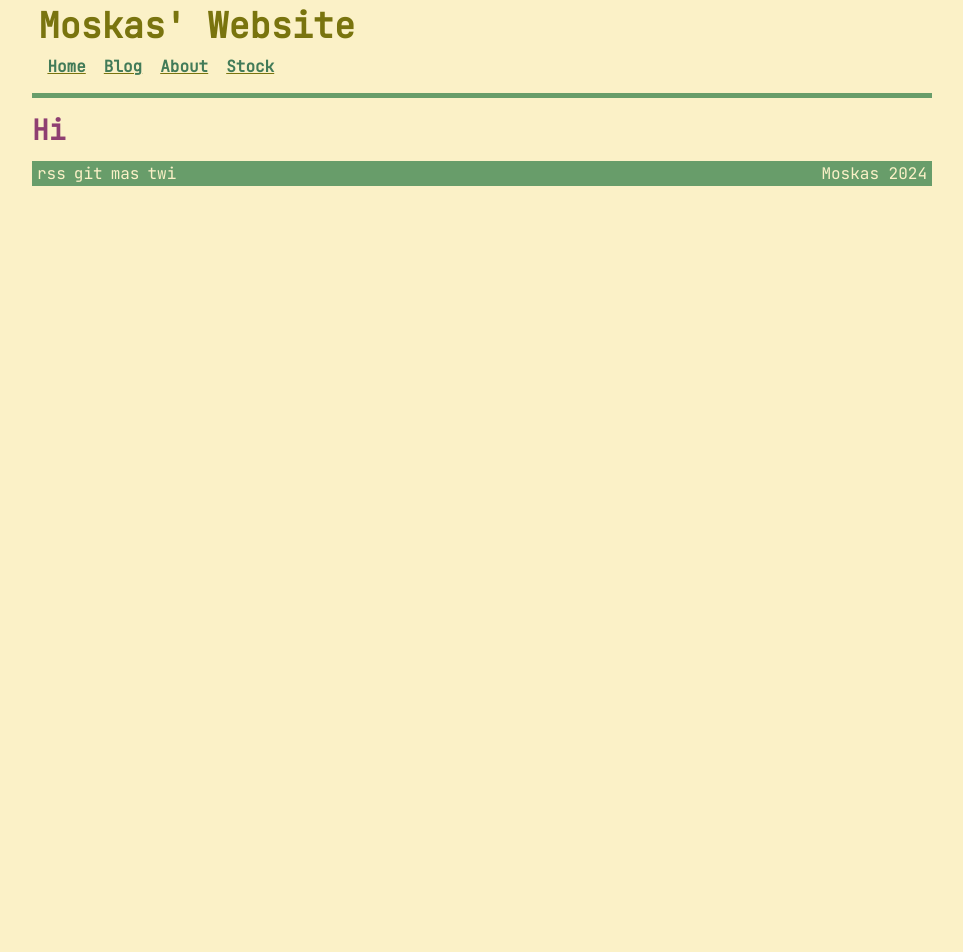
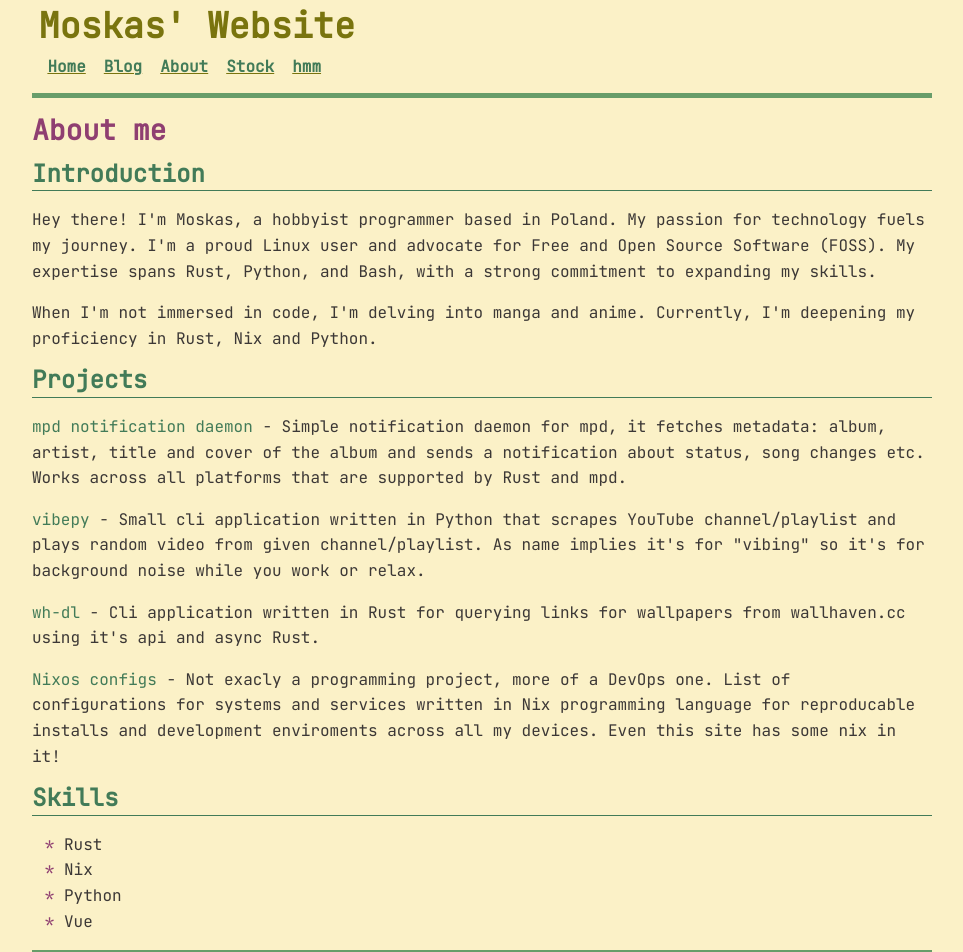
Before and after one commit to Moskas/vue-blog-frontend, a Vue app in the folder vue-learn/: page /about in a window 1280 px wide. Shown: the top 952 px of the page, without its empty margins (158-1121 px from the left). Before the commit the page ends 800 px from the top, so only its background shows below. Built offline with nearby package versions, Linux system fonts and the light colour scheme; a web font is replaced by a local one; what @vue/apollo-components, @vue/apollo-option would draw is missing.

Commit message:
Added base for admin panel, expanded About Me section

```diff
--- a/vue-learn/src/App.vue
+++ b/vue-learn/src/App.vue
@@ -6,8 +6,9 @@ import About from '@/components/About.vue'
 import Footer from '@/components/Footer.vue'
 import BlogList from '@/components/BlogList.vue'
 import NotFound from '@/components/NotFound.vue'
-import Post from './components/Post.vue'
-import { createRouter, createWebHistory } from 'vue-router';
+import Post from '@/components/Post.vue'
+import WritePost from '@/components/WritePost.vue'
+import { createRouter, createWebHistory } from 'vue-router'
 
 const routes = {
   '/': Home,
@@ -17,6 +18,7 @@ const routes = {
   '/blog/test': Post,
   '/blog/:slug': Post,
   '/:notFound': NotFound,
+  '/admin': WritePost
 }
 
 const currentPath = ref(window.location.hash)
@@ -38,13 +40,11 @@ const currentView = computed(() => {
       <router-link to="/blog">Blog</router-link>
       <router-link to="/about">About</router-link>
       <router-link to="/crypto">Stock</router-link>
+      <router-link to="/admin">hmm</router-link>
     </header>
     <router-view />
     <Footer />
   </main>
 </template>
 
-
-<style scoped>
-
-</style>
+<style scoped></style>
--- a/vue-learn/src/components/About.vue
+++ b/vue-learn/src/components/About.vue
@@ -1,3 +1,47 @@
 <template>
-    <h1>Hi</h1>
+  <main>
+    <h1>About me</h1>
+    <h2>Introduction</h2>
+    <p>
+      Hey there! I'm Moskas, a hobbyist programmer based in Poland. My passion for technology fuels
+      my journey. I'm a proud Linux user and advocate for Free and Open Source Software (FOSS). My
+      expertise spans Rust, Python, and Bash, with a strong commitment to expanding my skills.
+    </p>
+    <p>
+      When I'm not immersed in code, I'm delving into manga and anime. Currently, I'm deepening my
+      proficiency in Rust, Nix and Python.
+    </p>
+    <h2>Projects</h2>
+    <p>
+      <a href="https://github.com/Moskas/mpd-notify-rs">mpd notification daemon</a>
+      - Simple notification daemon for mpd, it fetches metadata: album, artist, title and cover of
+      the album and sends a notification about status, song changes etc. Works across all platforms
+      that are supported by Rust and mpd.
+    </p>
+    <p>
+      <a href="https://github.com/Moskas/vibepy">vibepy</a> - Small cli application written in
+      Python that scrapes YouTube channel/playlist and plays random video from given
+      channel/playlist. As name implies it's for "vibing" so it's for background noise while you
+      work or relax.
+    </p>
+    <p>
+      <a href="https://github.com/Moskas/wh-dl">wh-dl</a> - Cli application written in Rust for
+      querying links for wallpapers from wallhaven.cc using it's api and async Rust.
+    </p>
+    <p>
+      <a href="https://github.com/Moskas/nixos-config">Nixos configs</a> - Not exacly a programming
+      project, more of a DevOps one. List of configurations for systems and services written in Nix
+      programming language for reproducable installs and development enviroments across all my
+      devices. Even this site has some nix in it!
+    </p>
+    <h2>Skills</h2>
+    <p>
+        <ul>
+            <li>Rust</li>
+            <li>Nix</li>
+            <li>Python</li>
+            <li>Vue</li>
+        </ul>
+    </p>
+  </main>
 </template>
--- /dev/null
+++ b/vue-learn/src/components/WritePost.vue
@@ -0,0 +1 @@
+<template>Here will be a frontend to write or upload posts.</template>
```
